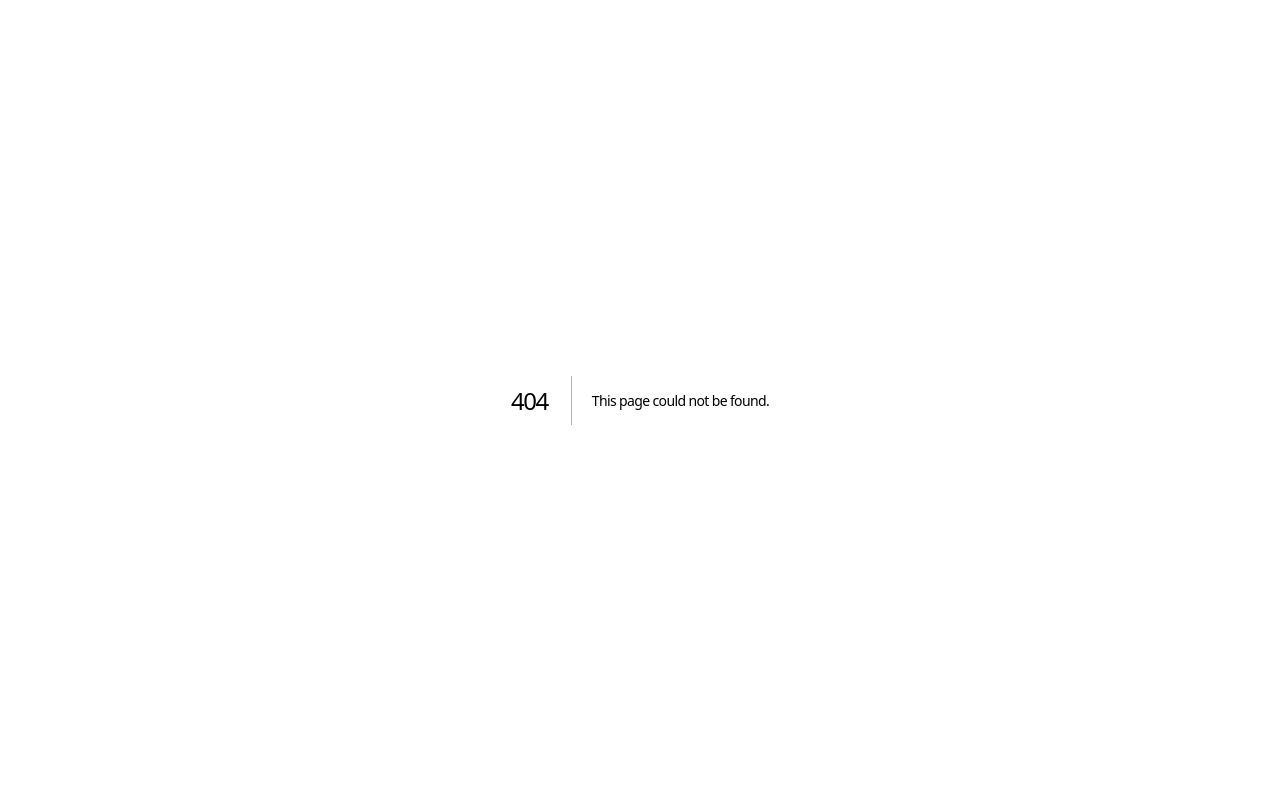
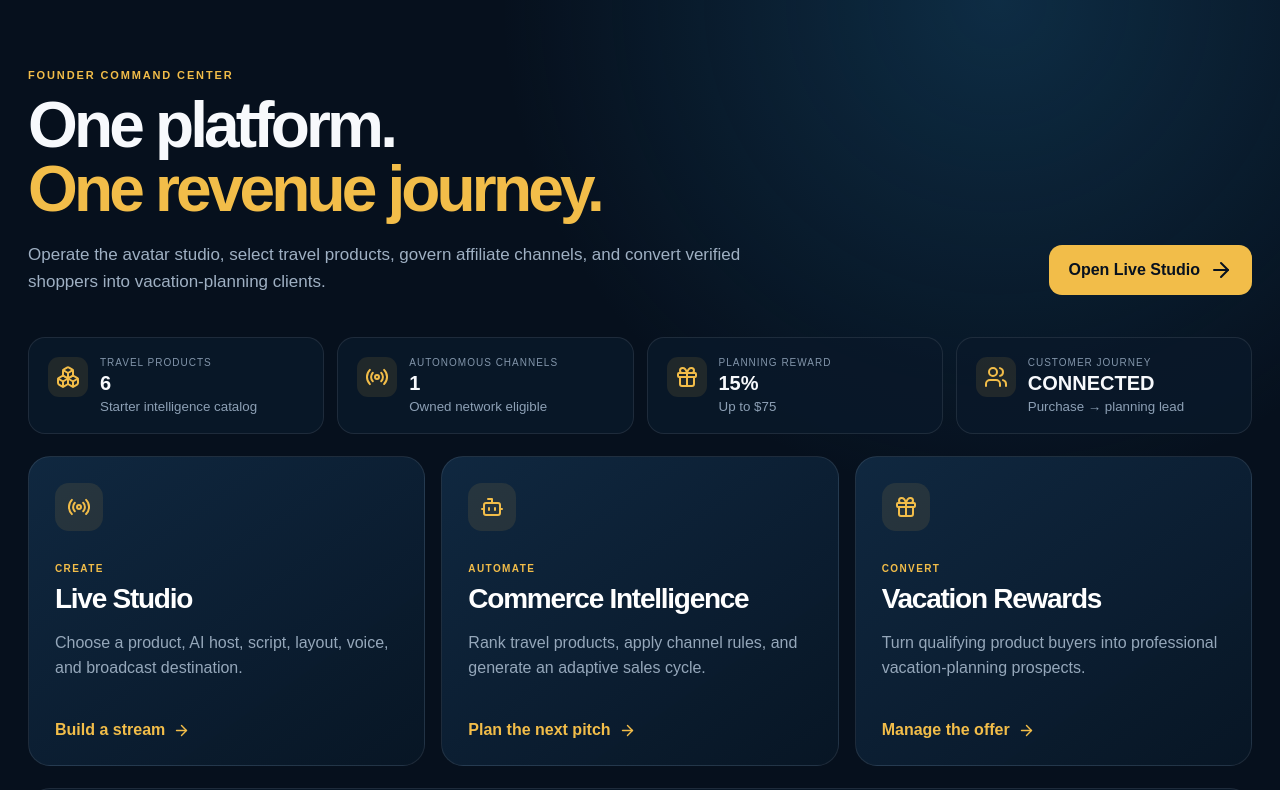
Before and after one commit to that2thisvacations/facelesslive, a Next.js app: page /dashboard in a window 1280 px wide. Before the commit this address had no page. Shown: the top 790 px of the page. Built offline with nearby package versions, Linux system fonts and the light colour scheme.

Commit message:
Add unified workspace app/dashboard/page.tsx

```diff
--- /dev/null
+++ b/app/dashboard/page.tsx
@@ -0,0 +1,19 @@
+import Link from "next/link";
+import { ArrowRight, Bot, Boxes, Gift, Radio, ShieldCheck, Sparkles, Users } from "lucide-react";
+import { channelPolicies, travelProductCatalog } from "@/lib/travel-commerce";
+import { getPlanningRewardPublicConfig } from "@/lib/planning-rewards";
+import "./dashboard.css";
+
+export default function DashboardPage() {
+  const reward = getPlanningRewardPublicConfig();
+  const autonomousChannels = Object.values(channelPolicies).filter((channel) => channel.mode === "autonomous").length;
+  return <main className="dashboardPage">
+    <section className="dashboardWelcome"><div><p>FOUNDER COMMAND CENTER</p><h1>One platform.<br/><span>One revenue journey.</span></h1><div>Operate the avatar studio, select travel products, govern affiliate channels, and convert verified shoppers into vacation-planning clients.</div></div><Link href="/" className="dashboardPrimary">Open Live Studio <ArrowRight/></Link></section>
+    <section className="dashboardMetrics"><Metric icon={<Boxes/>} label="Travel products" value={String(travelProductCatalog.length)} detail="Starter intelligence catalog"/><Metric icon={<Radio/>} label="Autonomous channels" value={String(autonomousChannels)} detail="Owned network eligible"/><Metric icon={<Gift/>} label="Planning reward" value={`${reward.discountValue}%`} detail={`Up to $${reward.maximumDiscountCents / 100}`}/><Metric icon={<Users/>} label="Customer journey" value="CONNECTED" detail="Purchase → planning lead"/></section>
+    <section className="dashboardWorkspaceGrid"><Workspace href="/" icon={<Radio/>} eyebrow="CREATE" title="Live Studio" description="Choose a product, AI host, script, layout, voice, and broadcast destination." action="Build a stream"/><Workspace href="/commerce" icon={<Bot/>} eyebrow="AUTOMATE" title="Commerce Intelligence" description="Rank travel products, apply channel rules, and generate an adaptive sales cycle." action="Plan the next pitch"/><Workspace href="/rewards" icon={<Gift/>} eyebrow="CONVERT" title="Vacation Rewards" description="Turn qualifying product buyers into professional vacation-planning prospects." action="Manage the offer"/></section>
+    <section className="journeyPanel"><div className="journeyHeading"><div><p>CONNECTED CUSTOMER JOURNEY</p><h2>From product problem to vacation client</h2></div><ShieldCheck/></div><div className="journeyRail"><Journey number="01" title="Travel need" detail="A shopper discovers a relevant travel essential."/><Journey number="02" title="Avatar pitch" detail="FacelessLive demonstrates verified benefits."/><Journey number="03" title="Affiliate purchase" detail="The authorized channel records the order."/><Journey number="04" title="Reward issued" detail="A qualifying order unlocks planning savings."/><Journey number="05" title="Travel client" detail="The shopper requests professional trip planning."/></div><div className="dashboardNotice"><Sparkles/><span>The public shopper page remains separate from founder controls while sharing the same FacelessLive brand and reward configuration.</span><Link href="/vacation-planning">Preview shopper page</Link></div></section>
+  </main>;
+}
+function Metric({ icon, label, value, detail }: { icon: React.ReactNode; label: string; value: string; detail: string }) { return <article className="dashboardMetric"><div>{icon}</div><span>{label}</span><strong>{value}</strong><small>{detail}</small></article>; }
+function Workspace({ href, icon, eyebrow, title, description, action }: { href: string; icon: React.ReactNode; eyebrow: string; title: string; description: string; action: string }) { return <Link className="workspaceCard" href={href}><div className="workspaceIcon">{icon}</div><span>{eyebrow}</span><h2>{title}</h2><p>{description}</p><strong>{action} <ArrowRight size={17}/></strong></Link>; }
+function Journey({ number, title, detail }: { number: string; title: string; detail: string }) { return <article><b>{number}</b><h3>{title}</h3><p>{detail}</p></article>; }
```
